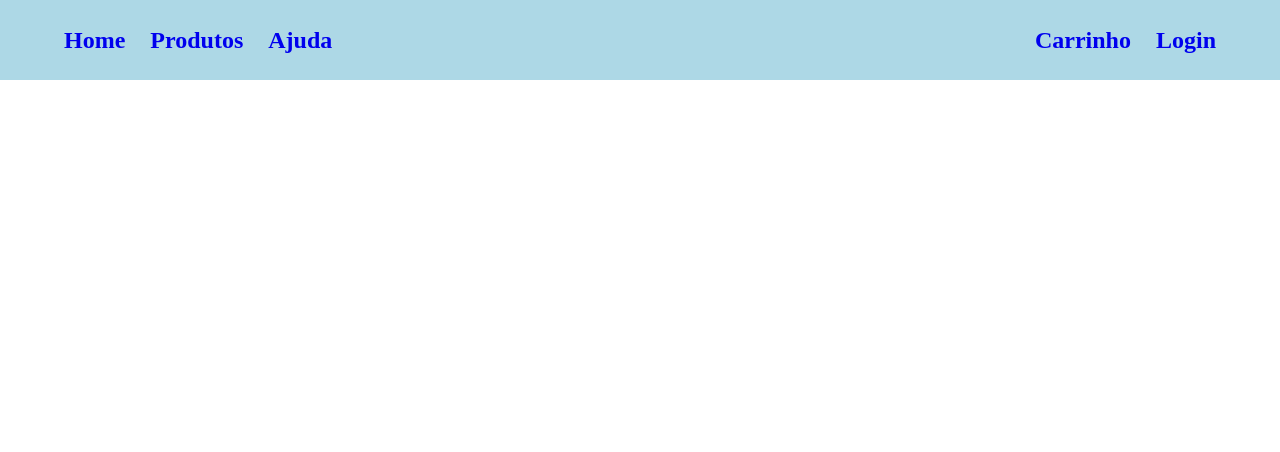
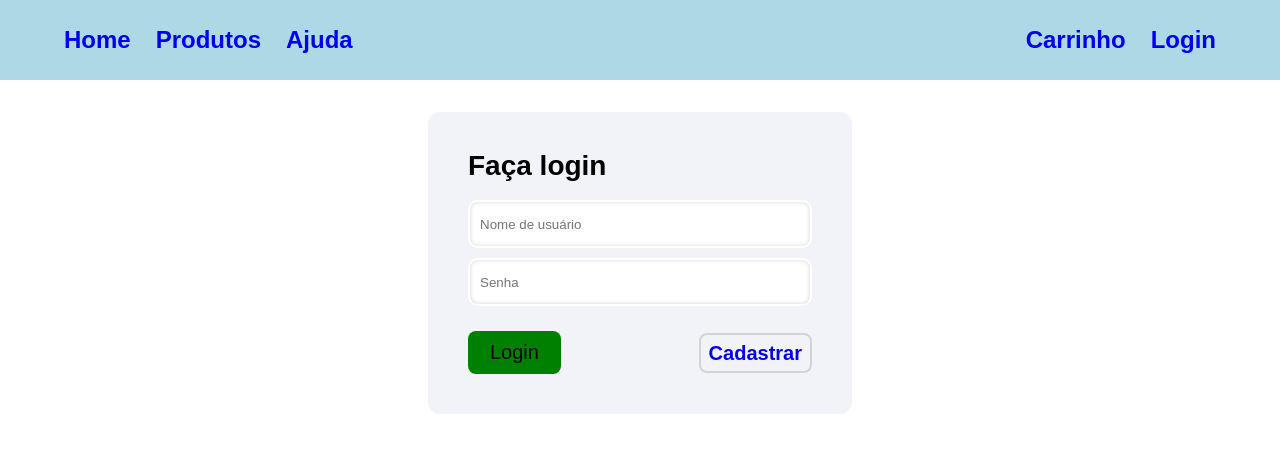
Before and after one commit to romRDX/PROJ-REACT-FM-ECOMMERCE, a React (Vite) app: page /login in a window 1280 px wide. Shown: the top 452 px of the page. Built offline with nearby package versions, Linux system fonts and the light colour scheme.

Commit message:
PROJ-REACT-006 | Added Login page

```diff
--- a/src/index.css
+++ b/src/index.css
@@ -25,13 +25,9 @@ h1, h2, h3, h4, h5, p, span {
   color: #535bf2;
 } */
 
-/* body {
-  margin: 0;
-  display: flex;
-  place-items: center;
-  min-width: 320px;
-  min-height: 100vh;
-} */
+body {
+  font-family: Arial, Helvetica, sans-serif;
+}
 
 /* h1 {
   font-size: 3.2em;
--- a/src/pages/help/index.jsx
+++ b/src/pages/help/index.jsx
@@ -2,6 +2,8 @@ import React from 'react';
 import "./help.css";
 
 const HelpPage = () => {
+
+    // https://www.mercadolivre.com.br/ajuda#nav-header
 
     return (
         <div className='help__container'>
--- /dev/null
+++ b/src/pages/login/index.jsx
@@ -0,0 +1,25 @@
+import React from 'react';
+import "./login.css"
+
+const LoginPage = () => {
+
+    return (
+        <div className='login__container'>
+
+            <div className='login__content'>
+                <h1 className='login__title'>Faça login</h1>
+
+                <input placeholder='Nome de usuário' className='login__username login__input' />
+                <input placeholder='Senha' className='login__password login__input' type='password' />
+
+                <div className='login__buttons'>
+                    <button className='login__button'>Login</button>
+
+                    <a href='#' className='login__register'>Cadastrar</a>
+                </div>
+            </div>
+        </div>
+    )
+}
+
+export default LoginPage;
--- /dev/null
+++ b/src/pages/login/login.css
@@ -0,0 +1,73 @@
+.login__container {
+  display: flex;
+  flex-direction: column;
+  justify-content: center;
+  align-items: center;
+  padding: 32px 20px;
+
+}
+
+.login__content {
+  display: flex;
+  flex-direction: column;
+  padding: 40px;
+  background: #f1f3f9;
+  border-radius: 12px;
+}
+
+.login__title {
+  font-size: 1.75rem;
+  font-weight: bold;
+  margin-bottom: 20px;
+}
+
+.login__input {
+  height: 40px;
+  width: 320px;
+  border-radius: 10px;
+  border-color: transparent;
+  box-shadow: inset 0 0 4px 0px lightgray;
+  padding: 2px 10px;
+}
+
+.login__username {
+  margin-bottom: 10px;
+}
+
+.login__password {
+  margin-bottom: 15px;
+}
+
+.login__buttons {
+  display: flex;
+  justify-content: space-between;
+  align-items: center;
+  margin-top: 10px;
+}
+
+.login__button {
+  padding: 8px 20px;
+  font-size: 1.25rem;
+  border-radius: 8px;
+  border-color: transparent;
+  background: green;
+  transition: .5s;
+  cursor: pointer;
+}
+
+.login__button:hover {
+  background: lightgreen;
+}
+
+.login__register {
+  font-size: 1.25rem;
+  font-weight: bold;
+  border: 2px solid lightgray;
+  padding: 8px;
+  border-radius: 8px;
+  transition: .5s;
+}
+
+.login__register:hover {
+  border-color: red;
+}
--- a/src/routes/index.jsx
+++ b/src/routes/index.jsx
@@ -4,6 +4,7 @@ import Home from '../pages/home';
 import Products from '../pages/products';
 import Cart from '../pages/cart';
 import HelpPage from '../pages/help';
+import LoginPage from '../pages/login';
 
 const RoutesConfig = () => (
     <Routes>
@@ -11,6 +12,7 @@ const RoutesConfig = () => (
         <Route path='/products' element={<Products />} />
         <Route path='/help' element={<HelpPage />} />
         <Route path='/cart' element={<Cart />} />
+        <Route path='/login' element={<LoginPage />} />
     </Routes>
 );
 
```
